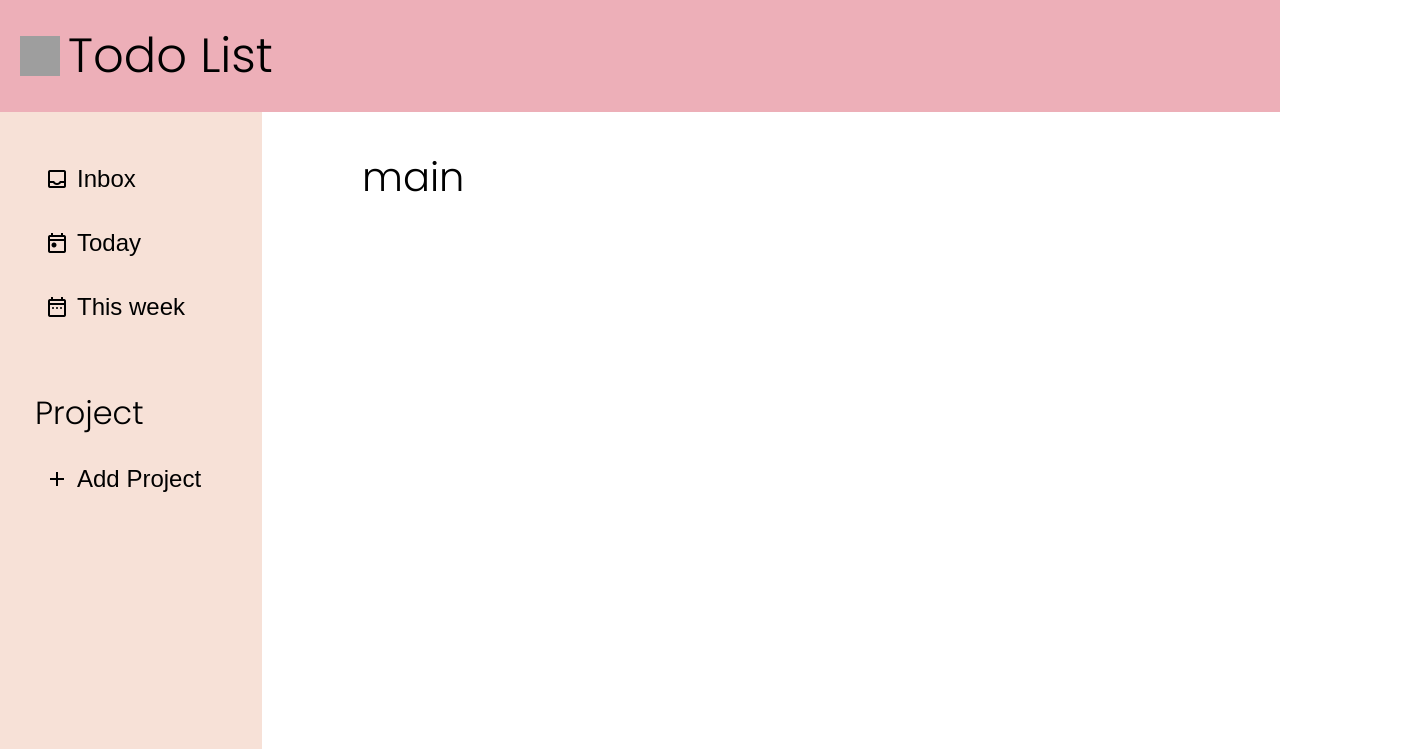
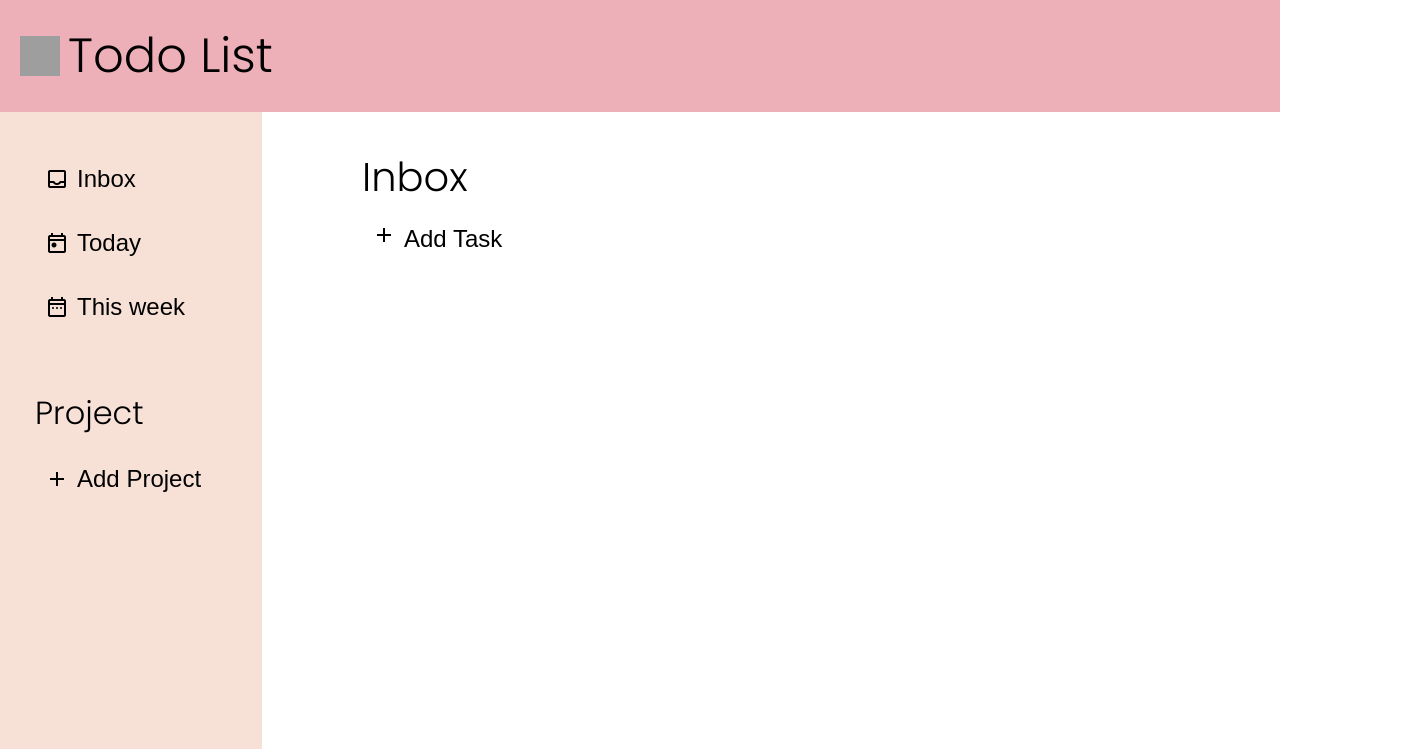
Before and after one commit to IdoSabach/Todo-List, a website built with webpack: page dist/index.html in a window 1280 px wide. Both pictures are taken after a click on the button "Inbox". Shown: the top 749 px of the page, 1406 px wide, since content can reach past the window. Built offline with nearby package versions, Linux system fonts and the light colour scheme; grey boxes are pictures that could not be loaded.

Commit message:
fix click btn in aside

```diff
--- /dev/null
+++ b/src/click.js
@@ -0,0 +1,38 @@
+export default function onClick() {
+  const inboxBtn = document.querySelector(".inbox");
+  const toadyBtn = document.querySelector(".today");
+  const weekBtn = document.querySelector(".this-week");
+
+  const mainPage = document.querySelector(".main-page");
+  const titleOfMain = document.querySelector(".title-of-main");
+  const btnOnMain = document.querySelector(".btnOnMain");
+
+  inboxBtn.addEventListener("click", function () {
+    btnOnMain.innerHTML = "";
+    btnOnMain.appendChild(createBtnAddToMain());
+    titleOfMain.textContent = "Inbox";
+  });
+
+  toadyBtn.addEventListener("click", function () {
+    btnOnMain.innerHTML = "";
+    titleOfMain.textContent = "Today";
+  });
+
+  weekBtn.addEventListener("click", function () {
+    btnOnMain.innerHTML = "";
+    titleOfMain.textContent = "This week";
+  });
+}
+
+function createBtnAddToMain() {
+  const spanElement = document.createElement("span");
+  spanElement.classList.add("material-symbols-outlined");
+  spanElement.textContent = "add";
+
+  const buttonElement = document.createElement("button");
+  buttonElement.classList.add("add-task");
+  buttonElement.textContent = "Add Task";
+
+  spanElement.appendChild(buttonElement);
+  return spanElement;
+}
--- a/src/index.js
+++ b/src/index.js
@@ -1 +1,4 @@
-console.log("ido")
+import onClick from "./click";
+
+
+onClick()
```
Also changed, not shown: dist/index.html, dist/main.js, dist/style.css.
